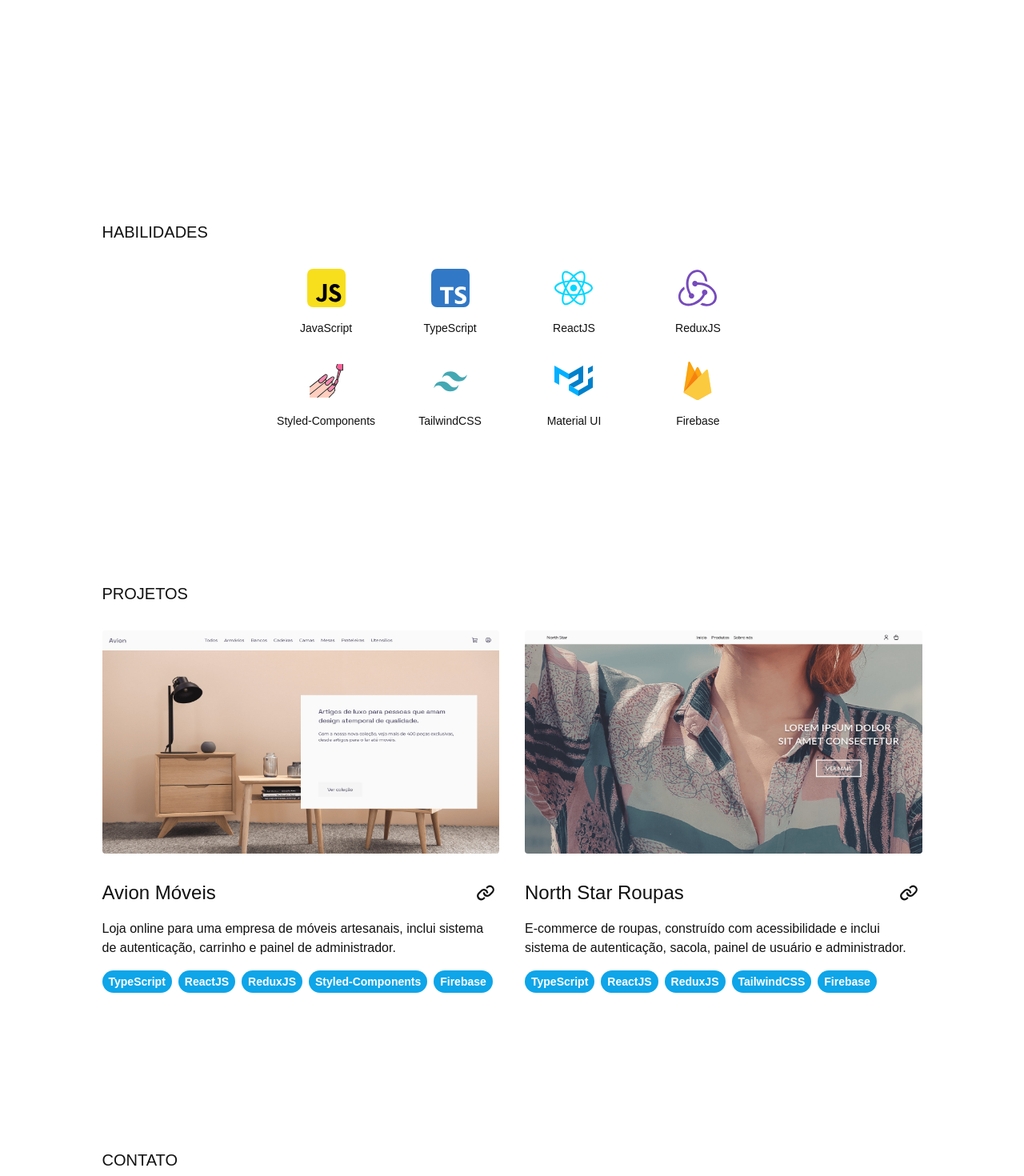
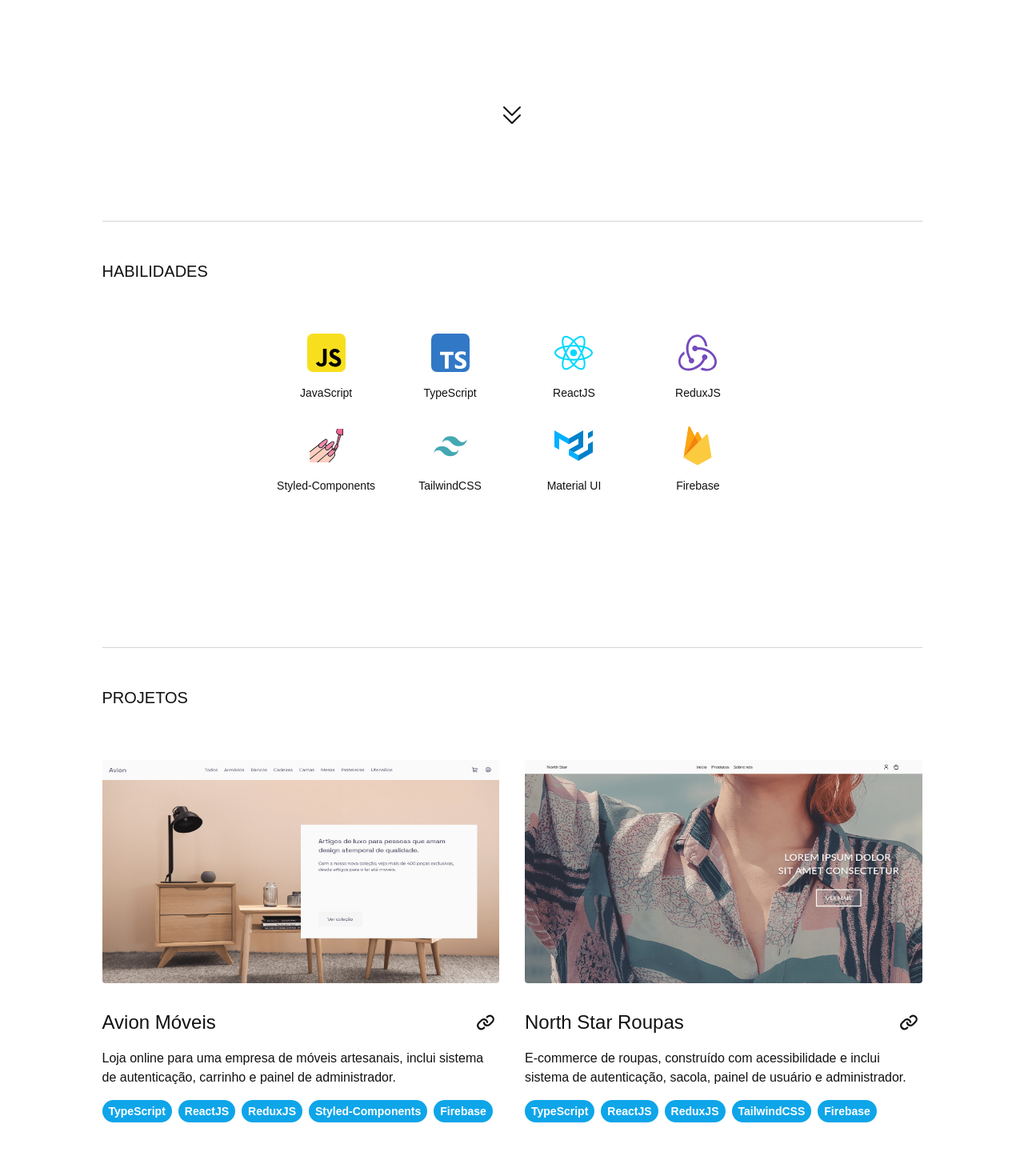
Before and after one commit to jvspepe/portfolio, a React (Vite) app: page / in a window 1280 px wide. Shown: the part 620-2090 px from the top of the page at 80% size. Built offline with nearby package versions, Linux system fonts and the light colour scheme; some icons are missing.

Commit message:
Add indicator and borders for better navigation

```diff
--- a/src/components/Contact.tsx
+++ b/src/components/Contact.tsx
@@ -13,9 +13,9 @@ function Contact() {
   return (
     <section
       id="contato"
-      className="container mx-auto flex flex-col gap-8 px-6 py-12 sm:px-0 md:py-24"
+      className="container mx-auto flex flex-col gap-8 px-6 pb-12 sm:px-0 md:py-24"
     >
-      <div className="flex items-center justify-between">
+      <div className="flex items-center justify-between border-t border-neutral-300 pt-12 dark:border-neutral-700">
         <h4 className="text-lg uppercase lg:text-xl">Contato</h4>
         <div className="flex items-center gap-2">
           <IconButton
--- a/src/components/Header.tsx
+++ b/src/components/Header.tsx
@@ -9,7 +9,7 @@ type Props = {
 
 function Header({ links }: Props) {
   return (
-    <header className="dark:bg-secondary bg-primary container sticky top-0 mx-auto flex h-20 items-center border-b border-neutral-400 px-6 dark:border-neutral-700 sm:px-0">
+    <header className="dark:bg-secondary bg-primary container sticky top-0 z-50 mx-auto flex h-20 items-center border-b border-neutral-400 px-6 dark:border-neutral-700 sm:px-0">
       <nav className="flex w-full items-center justify-between">
         <h1 className="text-2xl">JVSP.</h1>
         <div className="flex items-center gap-4">
--- a/src/components/Hero.tsx
+++ b/src/components/Hero.tsx
@@ -1,11 +1,12 @@
-import { ArrowRight } from "@phosphor-icons/react";
+import { ArrowRight, CaretDoubleDown } from "@phosphor-icons/react";
 import Button from "./Button";
+import IconButton from "./IconButton";
 
 function Hero() {
   return (
     <div
       id="sobre"
-      className="container mx-auto flex min-h-[calc(100vh_-_5rem)] flex-col justify-center gap-16 px-6 sm:px-0"
+      className="container relative mx-auto flex min-h-[calc(100vh_-_5rem)] flex-col justify-center gap-16 px-6 sm:px-0"
     >
       <main className="flex flex-col gap-2">
         <span className="md:text-lg lg:text-xl">Olá, me chamo</span>
@@ -23,6 +24,15 @@ function Hero() {
         <span className="text-2xl">Entrar em contato</span>
         <ArrowRight size={24} />
       </Button>
+      <div className="absolute bottom-4 left-1/2 -translate-x-1/2">
+        <IconButton
+          component="a"
+          href="#tecnologias"
+          title="Pular para tecnologias"
+        >
+          <CaretDoubleDown size={32} />
+        </IconButton>
+      </div>
     </div>
   );
 }
--- a/src/components/ProjectDisplay.tsx
+++ b/src/components/ProjectDisplay.tsx
@@ -7,9 +7,11 @@ function ProjectDisplay({ projects }: Props) {
   return (
     <section
       id="projetos"
-      className="container mx-auto flex flex-col gap-8 px-6 py-12 sm:px-0 md:py-24"
+      className="container mx-auto flex scroll-m-20 flex-col gap-16 px-6 pb-12 sm:px-0 md:scroll-m-0 md:py-24"
     >
-      <h3 className="text-lg uppercase lg:text-xl">Projetos</h3>
+      <h3 className="border-t border-neutral-300 pt-12 text-lg uppercase dark:border-neutral-700 lg:text-xl">
+        Projetos
+      </h3>
       <div className="grid auto-rows-fr gap-8 sm:grid-cols-2">
         {projects.map((project) => (
           <ProjectCard key={project.title} project={project} />
--- a/src/components/SkillDisplay.tsx
+++ b/src/components/SkillDisplay.tsx
@@ -9,10 +9,12 @@ function SkillDisplay({ skills }: Props) {
   return (
     <section
       id="tecnologias"
-      className="container mx-auto flex min-h-[20rem] flex-col justify-center gap-8 px-6 py-12 sm:px-0 md:py-24"
+      className="container mx-auto flex min-h-[20rem] snap-start scroll-m-20 flex-col justify-center gap-16 px-6 pb-12 sm:px-0 md:scroll-m-0 md:py-24"
     >
-      <h2 className="text-lg font-light uppercase lg:text-xl">Habilidades</h2>
-      <ul className="grid grid-cols-2 gap-8 md:grid-cols-4 md:self-center">
+      <h2 className="border-t border-neutral-300 pt-12 text-lg font-light uppercase dark:border-neutral-700 lg:text-xl">
+        Habilidades
+      </h2>
+      <ul className="grid grid-cols-2 gap-8 sm:grid-cols-4 md:self-center">
         {skills.map((skill) => (
           <SkillCard key={skill.icon} icon={skill.icon} label={skill.label} />
         ))}
```
